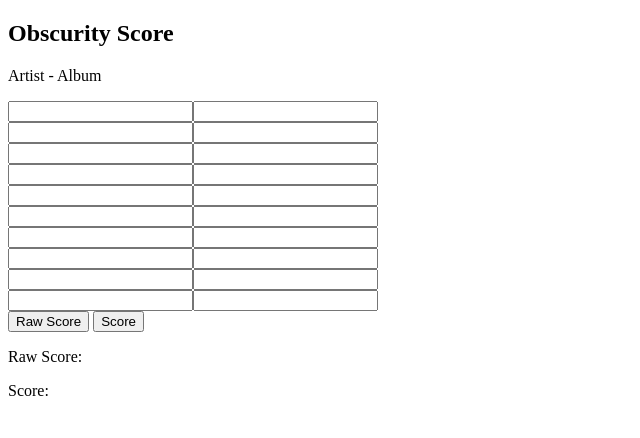
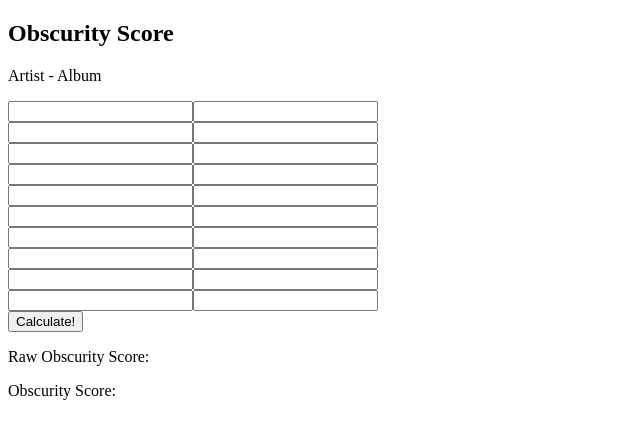
Before and after one commit to JacksonGariety/yellowjelly.github.io, a plain HTML site: page index.html in a window 1280 px wide. Shown: the whole page, without its empty margins (0-640 px from the left). Drawn offline with Linux system fonts and the light colour scheme.

Commit message:
Update index.html

```diff
--- a/index.html
+++ b/index.html
@@ -1,11 +1,8 @@
 <!DOCTYPE html>
 <html>
 <body>
-
 <h2>Obscurity Score</h2>
-
 <p>Artist - Album</p>
-
 <input id="a"><input id="trash">
 <br>
 <input id="b"><input id="trash">
@@ -26,27 +23,29 @@
 <br>
 <input id="j"><input id="trash">
 <br>
-<button type="button" onclick="myFunction()">Raw Score</button>
-<button type="button" onclick="complex()">Score</button>
-<p>Raw Score: </p><p id="demo"></p>
-<p>Score: </p><p id="obs"></p>
+<button type="button" onclick="myFunction(); complex();">Calculate!</button>
+<p>Raw Obscurity Score: </p><p id="demo"></p>
+<p>Obscurity Score: </p><p id="obs"></p>
+
 <script>
 function myFunction() {
     var sum;
     sum = (Math.log10(parseInt(fa()))+Math.log10(parseInt(fb()))+Math.log10(parseInt(fc()))+Math.log10(parseInt(fd()))+Math.log10(parseInt(fe()))+Math.log10(parseInt(ff()))+Math.log10(parseInt(fg()))+Math.log10(parseInt(fh()))+Math.log10(parseInt(fi()))+Math.log10(parseInt(fj())))/10;
+    sum = (sum*100-(sum*100)%1)/100;
     document.getElementById("demo").innerHTML = sum;
 }
 function complex(){
     var p;
     p = (Math.log10(parseInt(fa()))+Math.log10(parseInt(fb()))+Math.log10(parseInt(fc()))+Math.log10(parseInt(fd()))+Math.log10(parseInt(fe()))+Math.log10(parseInt(ff()))+Math.log10(parseInt(fg()))+Math.log10(parseInt(fh()))+Math.log10(parseInt(fi()))+Math.log10(parseInt(fj())))/10;
-    var w = 6.63;
-    var h = 1;
-    var d = -0.15;
+    var w = 6.63; //width
+    var h = 1; //height
+    var d = -0.15; //mode
     var c = Math.log(1/2*(1+Math.exp(1/d)));
     // var y = h*(1-Math.pow(((Math.exp(c)-Math.exp(1/w*1/d*x))/(Math.exp(c)-1)),2))
+    // WolframAlpha I love you
     var z1 = (h*(d*Math.exp(1/d)*w*(-4*Math.exp(c-(p/(d*w)))+4*Math.exp(c)+Math.exp((w-2*p)/(d*w))-Math.exp(1/d))+(2-4*Math.exp(c))*p))/(2*(Math.exp(c)-1)*(Math.exp(c)-1))
     var z2 = -h*(d*w*(Math.exp(w/d/w)-Math.exp(0/d/w))*(Math.exp(w/d/w)+Math.exp(0/d/w)-4*Math.exp(c))+w*(4*Math.exp(c)-2)+0*(2-4*Math.exp(c)))/(2*(Math.exp(c)-1)*(Math.exp(c)-1))
-    var z = 1-z1/z2;
+    var z = ""+100*(1-z1/z2)-(1000*(1-z1/z2)%1)/10+"%";
     document.getElementById("obs").innerHTML = z;
 }
 </script>
@@ -180,5 +179,6 @@ function fj() {
     return text;
 }
 </script>
+
 </body>
 </html>
```
